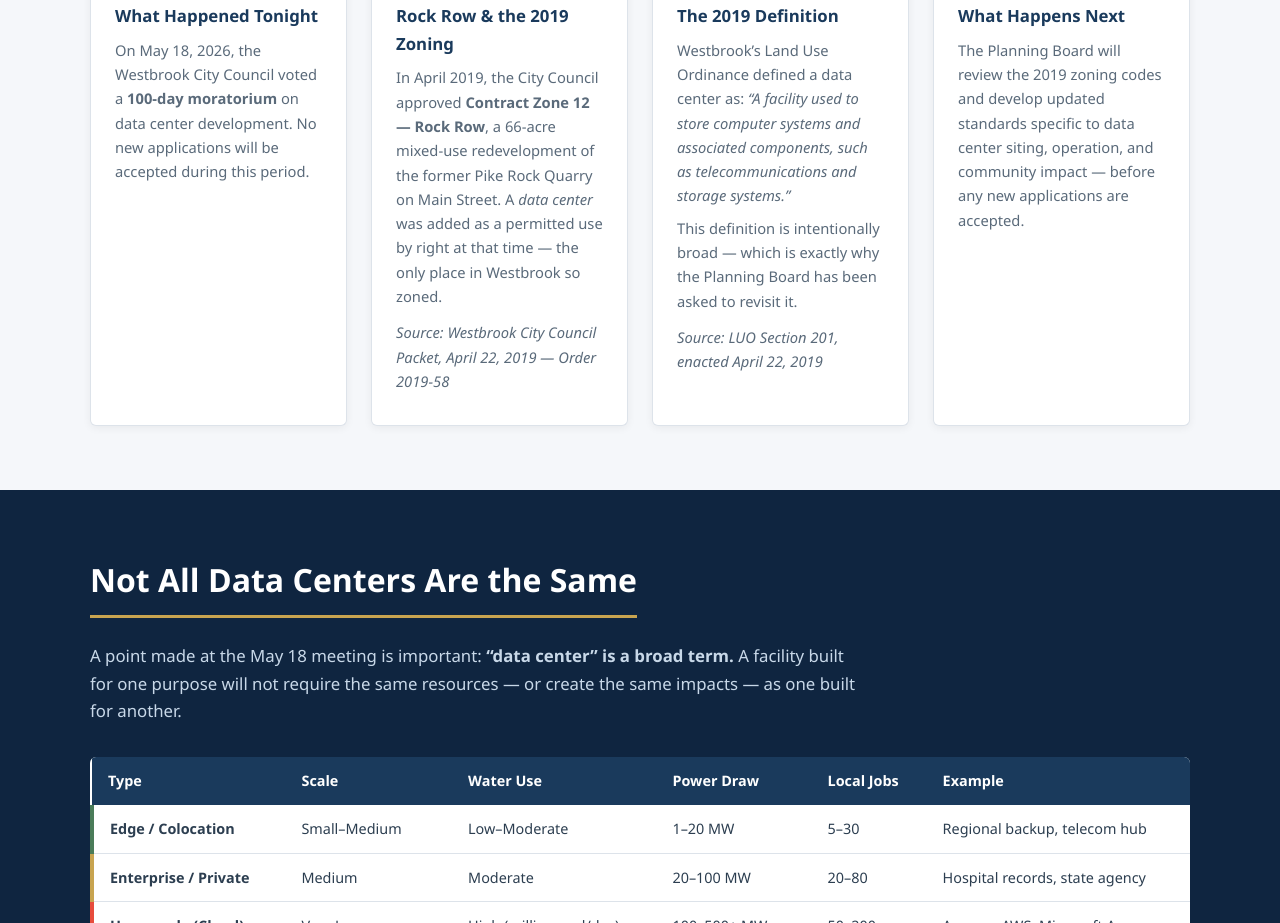
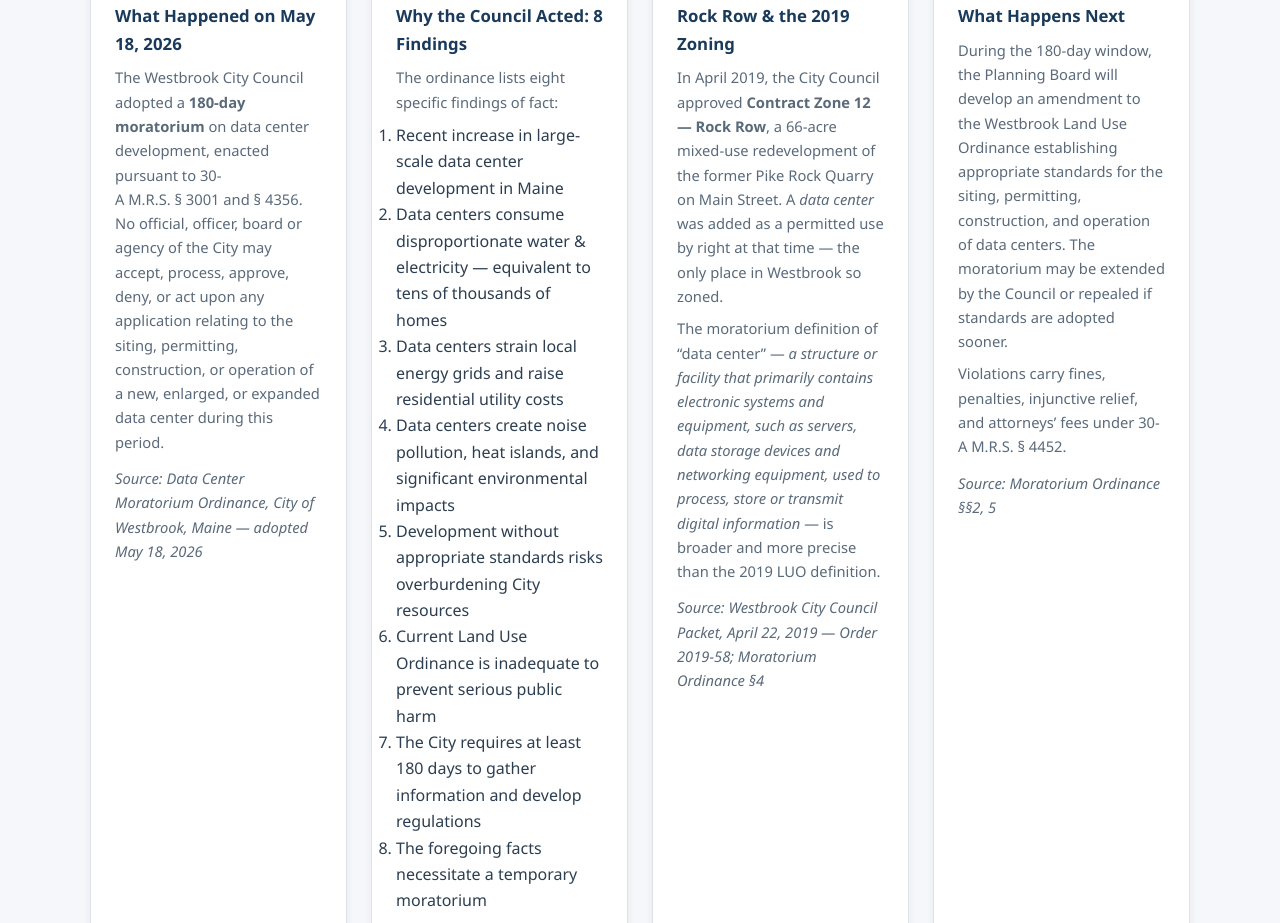
Before and after one commit to andredavisme/westbrook-datacenter-informed, a plain HTML site: page index.html in a window 1280 px wide. Shown: the part 714-1637 px from the top of the page. Drawn offline with nearby package versions, Linux system fonts and the light colour scheme.

Commit message:
Fix: correct moratorium duration to 180 days per adopted ordinance text; expand "What Happened" card with ordinance findings

```diff
--- a/index.html
+++ b/index.html
@@ -40,26 +40,42 @@
     <div class="card-grid">
       <div class="card">
         <div class="card-icon">&#128203;</div>
-        <h3>What Happened Tonight</h3>
-        <p>On May 18, 2026, the Westbrook City Council voted a <strong>100-day moratorium</strong> on data center development. No new applications will be accepted during this period.</p>
+        <h3>What Happened on May 18, 2026</h3>
+        <p>The Westbrook City Council adopted a <strong>180-day moratorium</strong> on data center development, enacted pursuant to 30-A&nbsp;M.R.S.&nbsp;&sect;&nbsp;3001 and &sect;&nbsp;4356. No official, officer, board or agency of the City may accept, process, approve, deny, or act upon any application relating to the siting, permitting, construction, or operation of a new, enlarged, or expanded data center during this period.</p>
+        <p class="source-note">Source: Data Center Moratorium Ordinance, City of Westbrook, Maine &mdash; adopted May 18, 2026</p>
       </div>
+
+      <div class="card">
+        <div class="card-icon">&#9878;</div>
+        <h3>Why the Council Acted: 8 Findings</h3>
+        <p>The ordinance lists eight specific findings of fact:</p>
+        <ol class="findings-list">
+          <li>Recent increase in large-scale data center development in Maine</li>
+          <li>Data centers consume disproportionate water &amp; electricity &mdash; equivalent to tens of thousands of homes</li>
+          <li>Data centers strain local energy grids and raise residential utility costs</li>
+          <li>Data centers create noise pollution, heat islands, and significant environmental impacts</li>
+          <li>Development without appropriate standards risks overburdening City resources</li>
+          <li>Current Land Use Ordinance is inadequate to prevent serious public harm</li>
+          <li>The City requires at least 180 days to gather information and develop regulations</li>
+          <li>The foregoing facts necessitate a temporary moratorium</li>
+        </ol>
+        <p class="source-note">Source: Data Center Moratorium Ordinance, WHEREAS clauses 1&ndash;8</p>
+      </div>
+
       <div class="card">
         <div class="card-icon">&#128205;</div>
         <h3>Rock Row &amp; the 2019 Zoning</h3>
         <p>In April 2019, the City Council approved <strong>Contract Zone 12 &mdash; Rock Row</strong>, a 66-acre mixed-use redevelopment of the former Pike Rock Quarry on Main Street. A <em>data center</em> was added as a permitted use by right at that time &mdash; the only place in Westbrook so zoned.</p>
-        <p class="source-note">Source: Westbrook City Council Packet, April 22, 2019 &mdash; Order 2019-58</p>
+        <p>The moratorium definition of &ldquo;data center&rdquo; &mdash; <em>a structure or facility that primarily contains electronic systems and equipment, such as servers, data storage devices and networking equipment, used to process, store or transmit digital information</em> &mdash; is broader and more precise than the 2019 LUO definition.</p>
+        <p class="source-note">Source: Westbrook City Council Packet, April 22, 2019 &mdash; Order 2019-58; Moratorium Ordinance &sect;4</p>
       </div>
-      <div class="card">
-        <div class="card-icon">&#128214;</div>
-        <h3>The 2019 Definition</h3>
-        <p>Westbrook&rsquo;s Land Use Ordinance defined a data center as: <em>&ldquo;A facility used to store computer systems and associated components, such as telecommunications and storage systems.&rdquo;</em></p>
-        <p>This definition is intentionally broad &mdash; which is exactly why the Planning Board has been asked to revisit it.</p>
-        <p class="source-note">Source: LUO Section 201, enacted April 22, 2019</p>
-      </div>
+
       <div class="card">
         <div class="card-icon">&#128467;</div>
         <h3>What Happens Next</h3>
-        <p>The Planning Board will review the 2019 zoning codes and develop updated standards specific to data center siting, operation, and community impact &mdash; before any new applications are accepted.</p>
+        <p>During the 180-day window, the Planning Board will develop an amendment to the Westbrook Land Use Ordinance establishing appropriate standards for the siting, permitting, construction, and operation of data centers. The moratorium may be extended by the Council or repealed if standards are adopted sooner.</p>
+        <p>Violations carry fines, penalties, injunctive relief, and attorneys&rsquo; fees under 30-A&nbsp;M.R.S.&nbsp;&sect;&nbsp;4452.</p>
+        <p class="source-note">Source: Moratorium Ordinance &sect;&sect;2, 5</p>
       </div>
     </div>
   </div>
@@ -95,7 +111,7 @@
         </tbody>
       </table>
     </div>
-    <p class="table-note">Impact varies enormously by type. The moratorium period is an opportunity for Westbrook to define <em>which types</em>, if any, are appropriate &mdash; and under what conditions.</p>
+    <p class="table-note">Impact varies enormously by type. The 180-day moratorium period is an opportunity for Westbrook to define <em>which types</em>, if any, are appropriate &mdash; and under what conditions.</p>
   </div>
 </section>
 
@@ -253,7 +269,7 @@
 
 <footer>
   <div class="container">
-    <p>This is a community information resource, not an official City of Westbrook publication. References sourced from public City Council records (April 2019) and current research on data center impacts.</p>
+    <p>This is a community information resource, not an official City of Westbrook publication. References sourced from the Data Center Moratorium Ordinance (May 18, 2026), public City Council records (April 2019), and current research on data center impacts.</p>
     <p>Built for Westbrook, Maine &mdash; and as a template for any community navigating this question.</p>
   </div>
 </footer>
```
